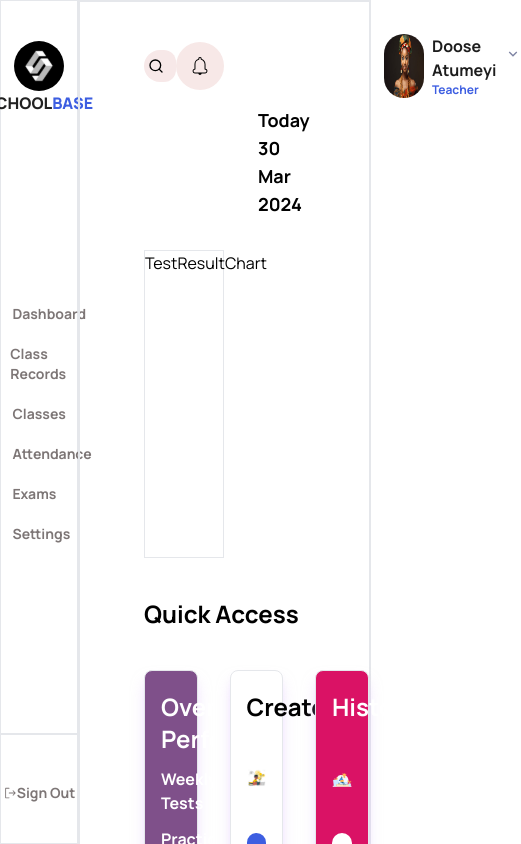
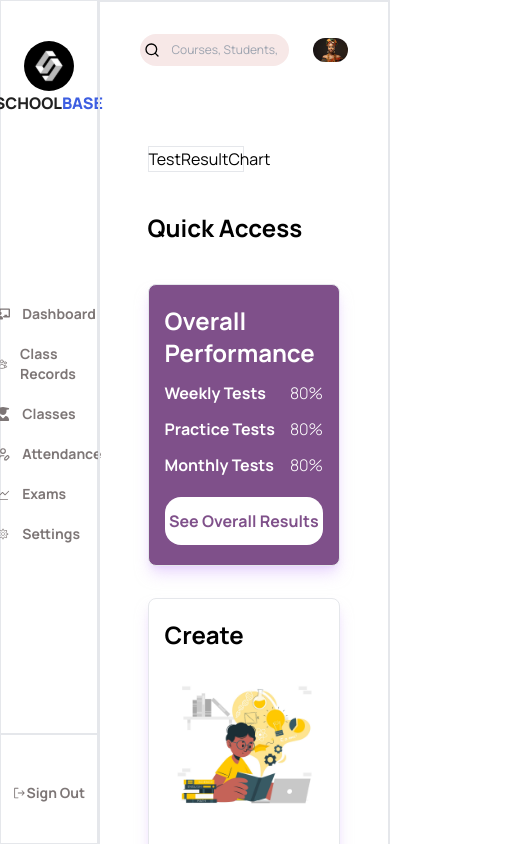
Before and after one commit to oreoluwa212/schoolbase-lms-app, a React (Vite) app: page /teacher/dashboard/exams in a window 390 px wide. Shown: the top 844 px of the page, 521 px wide, since content can reach past the window. Built offline with nearby package versions, Linux system fonts and the light colour scheme.

Commit message:
fix:responsiveness

```diff
--- a/src/components/teachers-dashboard/CreateQuizModal.jsx
+++ b/src/components/teachers-dashboard/CreateQuizModal.jsx
@@ -2,15 +2,15 @@ import React from 'react';
 
 const CreateQuizModal = () => {
   return (
-    <div className='px-24 py-24 grid grid-cols-2 gap-12 items-center'>
-      <div className='flex flex-col justify-between h-[450px]'>
-        <div className='flex flex-col gap-10'>
+    <div className='xl:px-16 px-12 xl:py-16 py-12 grid xl:grid-cols-2 grid-cols-1 gap-12 items-center'>
+      <div className='flex flex-col justify-between xl:h-[450px] xl:grid-col-auto grid-col-1'>
+        <div className='flex flex-col gap-10 '>
           <div className='flex flex-col gap-1'>
             <p className='font-bold text-xs'>Class</p>
             <select
               name=''
               id=''
-              className='outline-none w-[50%] bg-white border border-gray-300 py-1 px-3 rounded-md text-gray-600'
+              className='outline-none xl:w-[50%] w-full bg-white border border-gray-300 py-1 px-3 rounded-md text-gray-600'
             >
               <option value='' disabled selected>
                 Select a Class
@@ -25,7 +25,7 @@ const CreateQuizModal = () => {
             <select
               name=''
               id=''
-              className='outline-none w-[50%] bg-white border border-gray-300 py-1 px-3 rounded-md text-gray-600'
+              className='outline-none xl:w-[50%] w-full bg-white border border-gray-300 py-1 px-3 rounded-md text-gray-600'
             >
               <option value='' disabled selected>
                 Select a Class
@@ -36,11 +36,11 @@ const CreateQuizModal = () => {
             </select>
           </div>
         </div>
-        <button className='bg-[#3D5EE1] text-white font-bold rounded-xl py-2'>
-          Create Quiz
-        </button>
       </div>
-      <div className='border h-[450px]'>Calendar</div>
+      <div className='border h-[450px] xl:grid-col-auto'>Calendar</div>
+      <button className='bg-[#3D5EE1] text-white font-bold rounded-xl py-2 xl:-mt-32'>
+        Create Quiz
+      </button>
     </div>
   );
 };
--- a/src/components/teachers-dashboard/Exams.jsx
+++ b/src/components/teachers-dashboard/Exams.jsx
@@ -1,11 +1,11 @@
-import React, { useState } from "react";
-import { useNavigate } from "react-router-dom";
+import React, { useState } from 'react';
+import { useNavigate } from 'react-router-dom';
 
-import Sidebar from "./Sidebar";
-import Header from "./Header";
-import TestResultChart from "./TestResultChart";
-import { quiz, history } from "../../assets/index.js";
-import CreateQuizModal from "./CreateQuizModal";
+import Sidebar from './Sidebar';
+import Header from './Header';
+import TestResultChart from './TestResultChart';
+import { quiz, history } from '../../assets/index.js';
+import CreateQuizModal from './CreateQuizModal';
 
 const Exams = () => {
   const [quizModal, setQuizModal] = useState(false);
@@ -17,58 +17,58 @@ const Exams = () => {
   const navigate = useNavigate();
 
   return (
-    <div className="flex w-full">
+    <div className='flex w-full'>
       <Sidebar />
-      <div className="border-2 w-[75%]">
+      <div className='border-2 w-[75%]'>
         <Header />
 
         {quizModal ? (
           <CreateQuizModal />
         ) : (
-          <div className=" mx-16 flex flex-col gap-10 h-[700px]">
-            <div className="border h-[50%] w-[50%]">
+          <div className='flex flex-col gap-10 xl:h-[700px] xl:px-16 px-12 xl:py-16 py-12'>
+            <div className='border h-[50%] w-[50%]'>
               <TestResultChart />
             </div>
-            <p className="font-bold text-2xl">Quick Access</p>
-            <div className="flex w-full justify-between h-[40%] gap-8">
-              <div className="border shadow-lg shadow-purple-300/50 bg-[#490659C4]/70 px-4 py-5 h-full w-1/3 flex flex-col justify-between rounded-lg">
-                <div className="font-bold text-white flex flex-col gap-3">
-                  <p className="text-2xl">Overall Performance</p>
-                  <div className="flex justify-between">
+            <p className='font-bold text-2xl'>Quick Access</p>
+            <div className='grid grid-cols-1 md:grid-cols-2 xl:grid-cols-3 w-full justify-between h-[40%] gap-8'>
+              <div className='border shadow-lg shadow-purple-300/50 bg-[#490659C4]/70 px-4 py-5 h-full w-full flex flex-col justify-between rounded-lg gap-5 xl:gap-0'>
+                <div className='font-bold text-white flex flex-col gap-3'>
+                  <p className='text-2xl'>Overall Performance</p>
+                  <div className='flex justify-between'>
                     <p>Weekly Tests</p>
-                    <p className="font-light">80%</p>
+                    <p className='font-light'>80%</p>
                   </div>
-                  <div className="flex justify-between">
+                  <div className='flex justify-between'>
                     <p>Practice Tests</p>
-                    <p className="font-light">80%</p>
+                    <p className='font-light'>80%</p>
                   </div>
-                  <div className="flex justify-between">
+                  <div className='flex justify-between'>
                     <p>Monthly Tests</p>
-                    <p className="font-light">80%</p>
+                    <p className='font-light'>80%</p>
                   </div>
                 </div>
-                <button className="bg-white py-3 text-[#490659C4]/70 font-bold rounded-2xl">
+                <button className='bg-white py-3 text-[#490659C4]/70 font-bold rounded-2xl'>
                   See Overall Results
                 </button>
               </div>
-              <div className="flex flex-col items-center border w-1/3 rounded-lg px-4 py-5 justify-between shadow-lg shadow-purple-300/50">
-                <div className="text-2xl font-bold self-start">Create</div>
-                <img src={quiz} alt="" width={150} />
+              <div className='flex flex-col items-center border w-full rounded-lg px-4 py-5 justify-between shadow-lg shadow-purple-300/50 gap-5 xl:gap-0'>
+                <div className='text-2xl font-bold self-start'>Create</div>
+                <img src={quiz} alt='' width={150} />
                 <button
-                  className="bg-[#3D5EE1] py-3 text-white font-bold rounded-2xl w-full"
+                  className='bg-[#3D5EE1] py-3 text-white font-bold rounded-2xl w-full'
                   onClick={openQuizModal}
                 >
                   Create a Quiz
                 </button>
               </div>
-              <div className="flex flex-col justify-between items-center border w-1/3 rounded-lg px-4 py-5 bg-[#DA1265] shadow-lg shadow-purple-300/50">
-                <div className="text-2xl font-bold self-start text-white">
+              <div className='flex flex-col justify-between items-center border w-full rounded-lg px-4 py-5 bg-[#DA1265] shadow-lg shadow-purple-300/50 gap-5 xl:gap-0'>
+                <div className='text-2xl font-bold self-start text-white'>
                   History
                 </div>
-                <img src={history} alt="" width={150} />
+                <img src={history} alt='' width={150} />
                 <button
-                  className="bg-white py-3 text-[#DA1265] font-bold rounded-2xl w-full"
-                  onClick={() => navigate("history")}
+                  className='bg-white py-3 text-[#DA1265] font-bold rounded-2xl w-full'
+                  onClick={() => navigate('history')}
                 >
                   View Quiz History
                 </button>
--- a/src/components/teachers-dashboard/Header.jsx
+++ b/src/components/teachers-dashboard/Header.jsx
@@ -6,19 +6,19 @@ import DateSwitcher from './DateSwitcher';
 
 const Header = () => {
   return (
-    <div className='flex flex-col gap-2 px-16 py-8'>
-      <div className='flex justify-between items-center'>
-        <div className='w-[30%]'>
+    <div className='flex flex-col gap-2 xl:px-16 px-10 py-8 '>
+      <div className='flex justify-between items-center gap-6 md:gap-20 xl:gap-0'>
+        <div className='w-full xl:w-[30%]'>
           <SearchBar />
         </div>
-        <div className='flex gap-40 items-center '>
-          <div className='p-3 bg-[#b11e1a]/10 rounded-full '>
-            <CiBellOn size={24} className='' />
+        <div className='flex gap-40 items-center'>
+          <div className='p-3 bg-[#b11e1a]/10 rounded-full hidden xl:flex'>
+            <CiBellOn size={24} />
           </div>
           <Profile />
         </div>
       </div>
-      <div className='flex justify-end'>
+      <div className='justify-end hidden xl:flex'>
         <DateSwitcher />
       </div>
     </div>
--- a/src/components/teachers-dashboard/Profile.jsx
+++ b/src/components/teachers-dashboard/Profile.jsx
@@ -11,12 +11,12 @@ const Profile = () => {
         width={40}
         className='rounded-full cursor-pointer'
       />
-      <div>
+      <div className='hidden xl:flex flex-col'>
         <p className='text-[#1d1d1d] font-bold'>Doose Atumeyi</p>
         <p className='text-xs text-[#3d5ee1] font-bold'>Teacher</p>
       </div>
       <div className='mt-3 cursor-pointer text-[#7e84a3]'>
-        <RiArrowDownSLine />
+        <RiArrowDownSLine className='hidden xl:block' />
       </div>
     </div>
   );
--- a/src/components/teachers-dashboard/QuizHistory.jsx
+++ b/src/components/teachers-dashboard/QuizHistory.jsx
@@ -17,9 +17,7 @@ const QuizHistory = () => {
       <div className='border w-4/5'>
         <Header />
         {quizModal ? (
-          <div className='border border-black rounded-[2rem] my-8 mx-16'>
-            <CreateQuizModal />
-          </div>
+          <CreateQuizModal />
         ) : (
           <div className='px-16 py-8'>
             <p className='font-bold text-2xl mb-4'>No Record Available</p>
@@ -28,11 +26,15 @@ const QuizHistory = () => {
         )}
 
         <div
-          className={`bottom-20 absolute right-8 font-bold bg-[#3d5ee1] p-6 rounded-[3.5rem] cursor-pointer ${
+          className={`bottom-20 absolute right-8 font-bold bg-[#3d5ee1] xl:p-6 p-2 xl:rounded-[3.5rem] rounded-3xl cursor-pointer ${
             quizModal ? 'hidden' : 'absolute'
           }`}
         >
-          <CiSquarePlus size={100} color='#ffffff' onClick={openQuizModal} />
+          <CiSquarePlus
+            color='#ffffff'
+            onClick={openQuizModal}
+            className='xl:w-[100px] xl:h-[100px] w-[60px] h-[60px]'
+          />
         </div>
       </div>
     </div>
--- a/src/components/teachers-dashboard/SearchBar.jsx
+++ b/src/components/teachers-dashboard/SearchBar.jsx
@@ -9,7 +9,7 @@ const SearchBar = () => {
       </div>
       <input
         type='text'
-        className='bg-[#b11e1a]/10 outline-none pl-3 rounded-r-full w-full text-xs py-2'
+        className='bg-[#b11e1a]/10 outline-none px-3 rounded-r-full w-full text-xs py-2'
         placeholder='Courses, Students, Database...'
       />
     </div>
--- a/src/components/teachers-dashboard/Sidebar.jsx
+++ b/src/components/teachers-dashboard/Sidebar.jsx
@@ -8,23 +8,23 @@ const Sidebar = () => {
   const teacherBaseUrl = '/teacher/dashboard';
 
   return (
-    <div className="border w-[20%] flex flex-col items-center pt-10 pb-10 h-screen justify-between font-bold text-[#7D7676] text-sm">
+    <div className='border w-[25%] flex flex-col items-center pt-10 pb-10 h-screen justify-between font-bold text-[#7D7676] text-sm'>
       {/* SchoolBase Image */}
-      <Link className="flex flex-col justify-center items-center" to="/">
-        <img src={schoolbaseLogo} alt="" width={50} />
-        <p className="font-extrabold text-[#212121] text-base">
-          SCHOOL<span className="text-[#3D5EE1]">BASE</span>
+      <Link className='flex flex-col justify-center items-center' to='/'>
+        <img src={schoolbaseLogo} alt='' width={50} />
+        <p className='font-extrabold text-[#212121] text-base'>
+          SCHOOL<span className='text-[#3D5EE1]'>BASE</span>
         </p>
       </Link>
 
       {/* Teachers Dashboard Menu Items */}
-      <div className="flex flex-col items-start gap-5">
+      <div className='flex flex-col items-start gap-5'>
         {menu.map((item) => {
           const { id, name, url, icon } = item;
           const Icon = icon;
           return (
             <Link
-              className="flex items-center gap-3"
+              className='flex items-center gap-3'
               to={teacherBaseUrl + url}
               key={id}
             >
@@ -37,7 +37,7 @@ const Sidebar = () => {
 
       {/* Signout Button */}
 
-      <div className="flex justify-center items-center w-full border-t-2 pt-12">
+      <div className='flex justify-center items-center w-full border-t-2 pt-12'>
         <PiSignOut />
         <p>Sign Out</p>
       </div>
```
